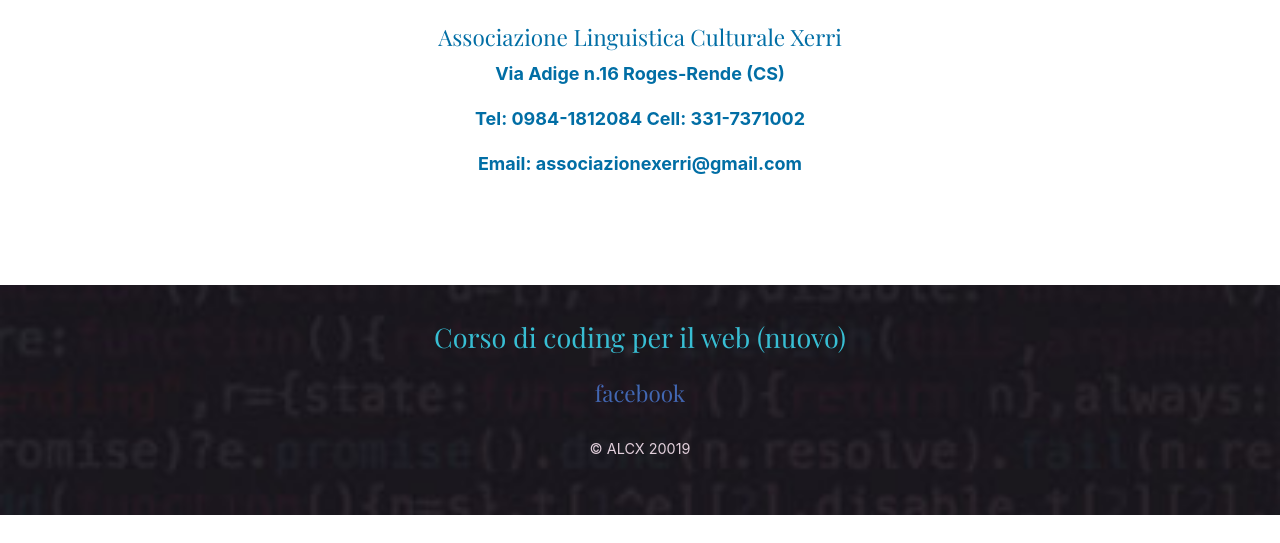
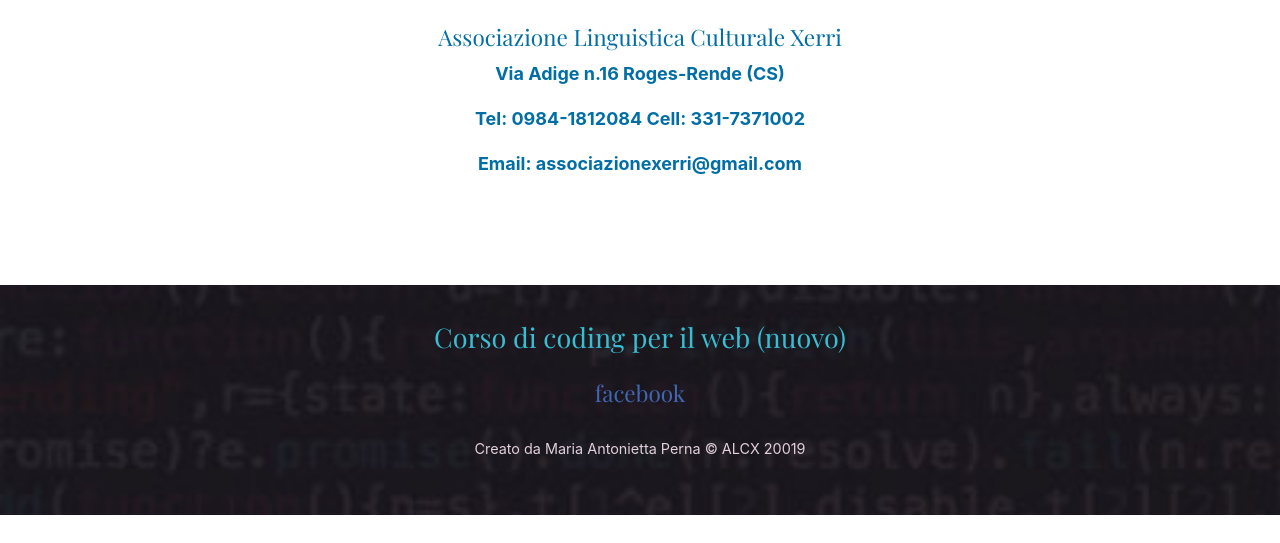
Before and after one commit to antonellaP/alcxerri, a plain HTML site: page index.html in a window 1280 px wide. Shown: the part 257-800 px from the top of the page. Drawn offline with nearby package versions, Linux system fonts and the light colour scheme.

Commit message:
Update footer text.

```diff
--- a/index.html
+++ b/index.html
@@ -59,7 +59,7 @@
         <ul class="social list-inline">
           <li class="list-inline-item mt-3"><h5><a href="https://www.facebook.com/alcxerri/" class="facebook">facebook</a></h5></li>
         </ul>
-        <p class="text-center"><small>&copy; ALCX 20019</small></p>
+        <p class="text-center"><small>Creato da Maria Antonietta Perna &copy; ALCX 20019</small></p>
       </div>
     </div>
   </div>
```
